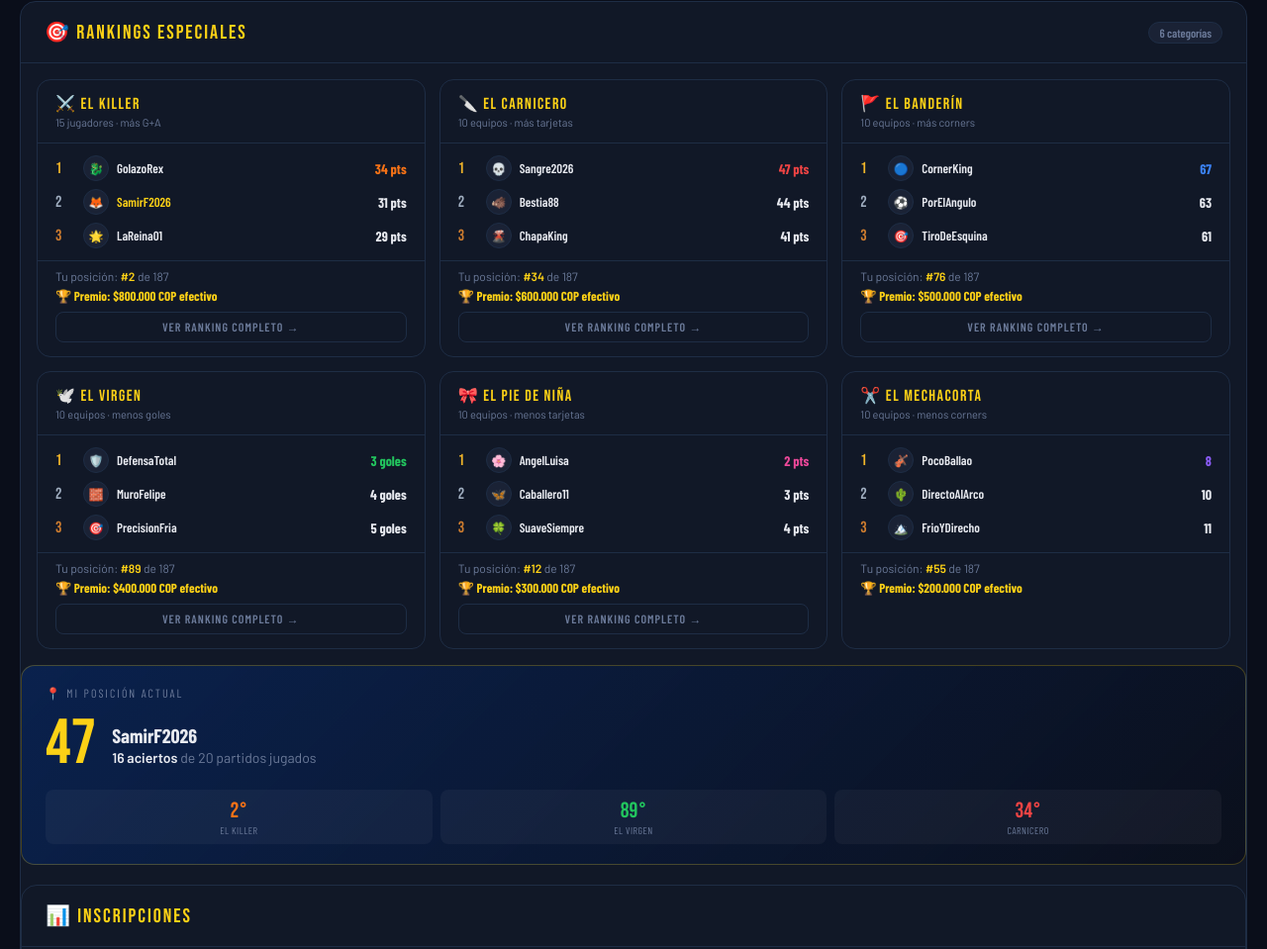
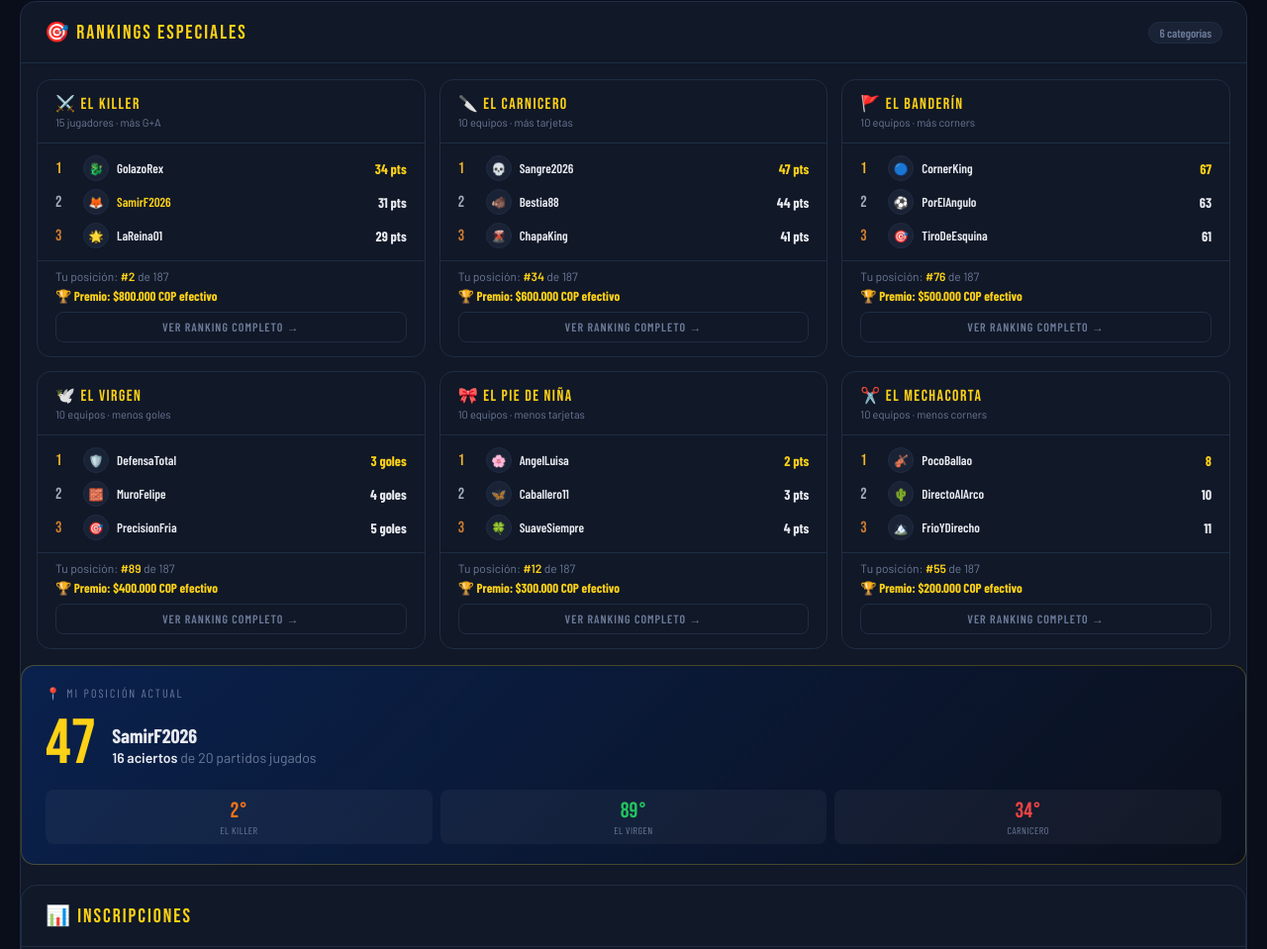
Before and after one commit to SamirFlorez11/rosca-mundial, a website: page dashboard.html in a window 1280 px wide. Shown: the part 870-1829 px from the top of the page at 99% size. Drawn offline with nearby package versions, Linux system fonts and the light colour scheme; a script that the page names is missing.

Commit message:
fix colores rankings + botón mechacorta + ruta picks

```diff
--- a/dashboard.html
+++ b/dashboard.html
@@ -1176,7 +1176,7 @@
                   <div class="epos p1">1</div>
                   <div class="eavatar">🐉</div>
                   <div class="ename">GolazoRex</div>
-                  <div class="evalue" style="color:#f97316">34 pts</div>
+                  <div class="evalue" style="color:var(--amarillo)">34 pts</div>
                 </div>
                 <div class="especial-row">
                   <div class="epos p2">2</div>
@@ -1211,7 +1211,7 @@
                   <div class="epos p1">1</div>
                   <div class="eavatar">💀</div>
                   <div class="ename">Sangre2026</div>
-                  <div class="evalue" style="color:#ef4444">47 pts</div>
+                  <div class="evalue" style="color:var(--amarillo)">47 pts</div>
                 </div>
                 <div class="especial-row">
                   <div class="epos p2">2</div>
@@ -1246,7 +1246,7 @@
                   <div class="epos p1">1</div>
                   <div class="eavatar">🔵</div>
                   <div class="ename">CornerKing</div>
-                  <div class="evalue" style="color:#3b82f6">67</div>
+                  <div class="evalue" style="color:var(--amarillo)">67</div>
                 </div>
                 <div class="especial-row">
                   <div class="epos p2">2</div>
@@ -1281,7 +1281,7 @@
                   <div class="epos p1">1</div>
                   <div class="eavatar">🛡️</div>
                   <div class="ename">DefensaTotal</div>
-                  <div class="evalue" style="color:#22c55e">3 goles</div>
+                  <div class="evalue" style="color:var(--amarillo)">3 goles</div>
                 </div>
                 <div class="especial-row">
                   <div class="epos p2">2</div>
@@ -1316,7 +1316,7 @@
                   <div class="epos p1">1</div>
                   <div class="eavatar">🌸</div>
                   <div class="ename">AngelLuisa</div>
-                  <div class="evalue" style="color:#ec4899">2 pts</div>
+                  <div class="evalue" style="color:var(--amarillo)">2 pts</div>
                 </div>
                 <div class="especial-row">
                   <div class="epos p2">2</div>
@@ -1351,7 +1351,7 @@
                   <div class="epos p1">1</div>
                   <div class="eavatar">🎻</div>
                   <div class="ename">PocoBallao</div>
-                  <div class="evalue" style="color:#8b5cf6">8</div>
+                  <div class="evalue" style="color:var(--amarillo)">8</div>
                 </div>
                 <div class="especial-row">
                   <div class="epos p2">2</div>
@@ -1369,6 +1369,7 @@
               <div class="especial-tu-pos">
                 <div class="tu-pos-txt">Tu posición: <strong>#55</strong> de 187</div>
                 <div style="font-family:'Barlow Condensed',sans-serif;font-size:13px;font-weight:700;color:var(--amarillo);margin-top:5px">🏆 Premio: $200.000 COP efectivo</div>
+                <button onclick="abrirRankingEspecial('mechacorta')" style="width:100%;margin-top:8px;background:none;border:1px solid var(--border);color:var(--muted);font-family:'Barlow Condensed',sans-serif;font-weight:600;font-size:12px;letter-spacing:1px;padding:7px;border-radius:8px;cursor:pointer;text-transform:uppercase;transition:all 0.2s;" onmouseover="this.style.borderColor='#8b5cf6';this.style.color='#8b5cf6'" onmouseout="this.style.borderColor='var(--border)';this.style.color='var(--muted)'">Ver ranking completo →</button>
               </div>
 
 
@@ -1568,7 +1569,7 @@
 
   // PICKS
   function goToPicks() {
-    window.location.href = 'picks.html';
+    window.location.href = '/picks.html';
   }
 
   // DATOS DEL USUARIO — en producción vendrán de Supabase
```
